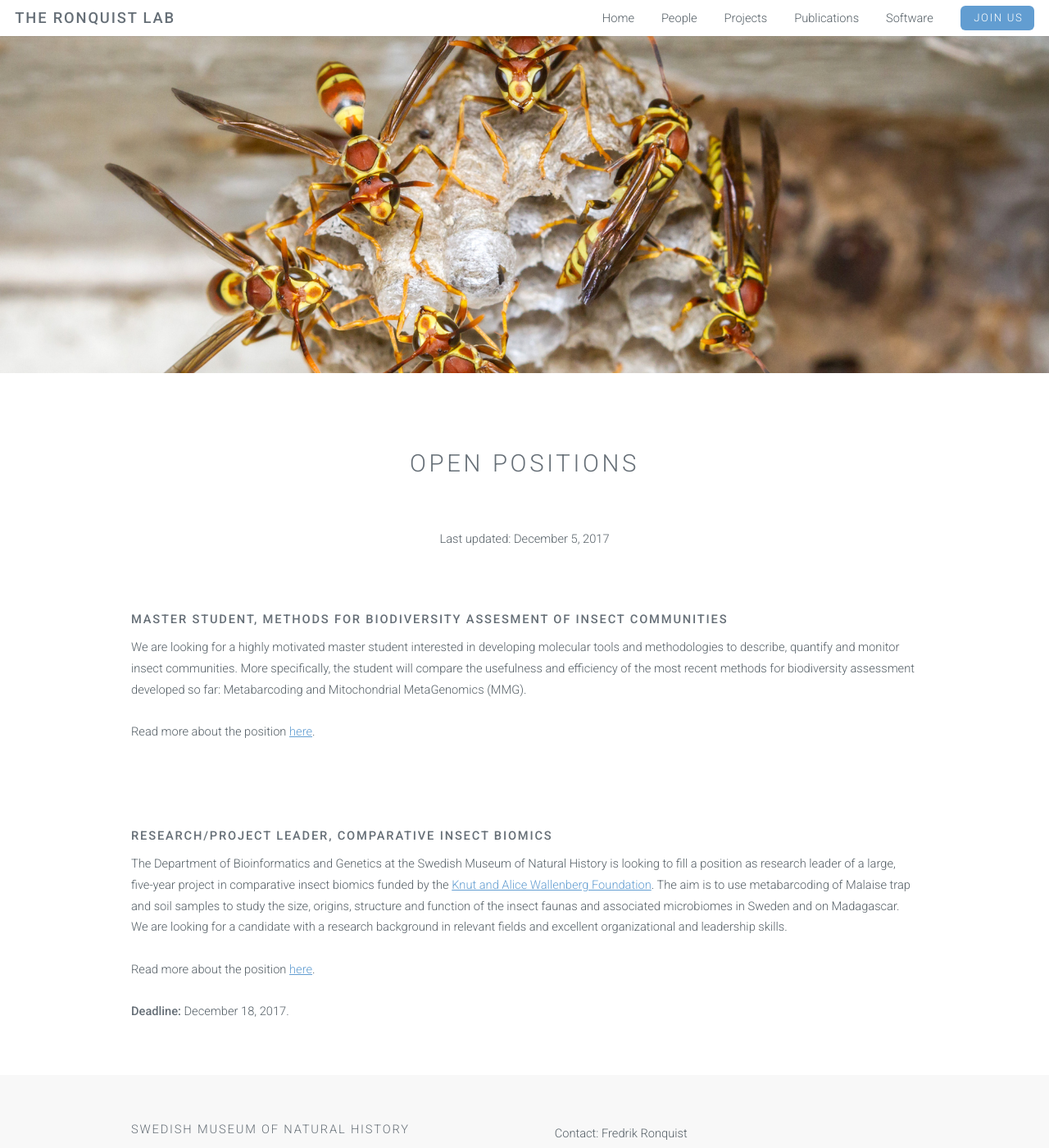
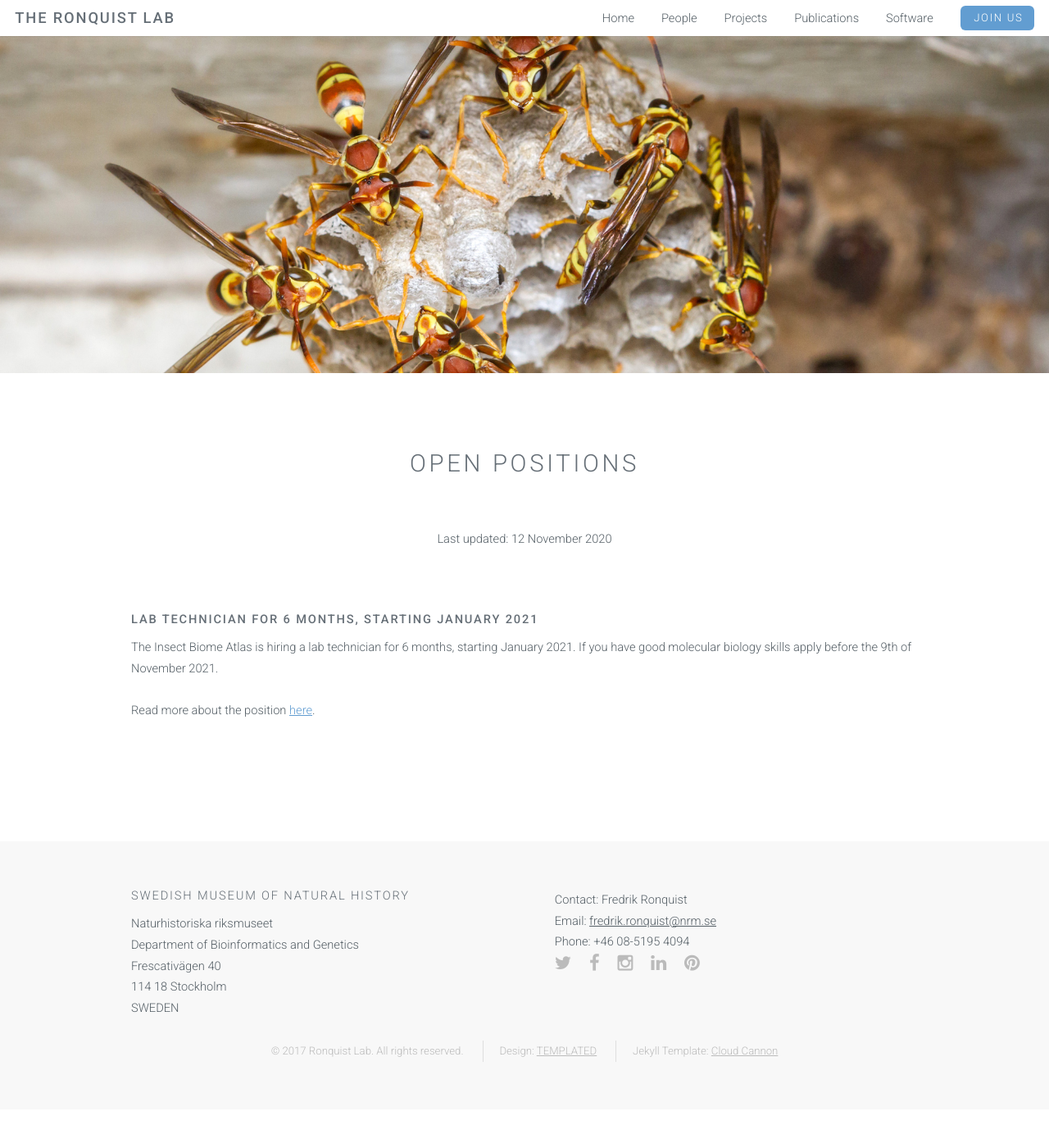
Before and after one commit to ronquistlab/ronquistlab.github.io, a Jekyll site: the page built from positions.html, in a window 1280 px wide and 1400 px high. Shown: the whole window at 82% size. Built offline with Jekyll 4.4.1, drawn with Linux system fonts in a browser that asks for light colours.

Commit message:
Updates.

```diff
--- a/positions.html
+++ b/positions.html
@@ -10,30 +10,23 @@ layout: default
       </header>
       <div class="container">
         <div class="align-center">
-          Last updated: December 5, 2017
+          Last updated: 12 November 2020
         </div>
 
         <br/><br/><br/>
-        <h1><strong>Master Student, Methods for biodiversity assesment of insect communities</strong></h1>
+
+        <h1><strong>Lab technician for 6 months, starting January 2021</strong></h1>
         <p>
-        We are looking for a highly motivated master student interested in developing molecular tools and methodologies to describe, quantify and monitor insect communities. More specifically, the student will compare the usefulness and efficiency of the most recent methods for biodiversity assessment developed so far: Metabarcoding and Mitochondrial MetaGenomics (MMG).
-        <br /><br />
-        Read more about the position <a href="{{ site.baseurl }}/docs/Msc_Ad.pdf" target="_blank">here</a>.
+
+	  The Insect Biome Atlas is hiring a lab technician for 6 months, starting January 2021. If you have good molecular biology skills apply before the 9th of November 2021.
+
+	  <br /><br />
+        Read more about the position <a href="{{ site.baseurl }}/docs/Lab_technician_InscetBiomeAtlas.pdf" target="_blank">here</a>.
       </p>
 
         <br/><br/><br/>
-        <h1><strong>Research/Project Leader, Comparative Insect Biomics</strong></h1>
-        <p>
-        The Department of Bioinformatics and Genetics at the Swedish Museum of Natural History is looking to fill a position as research leader of a large,
-        five-year project in comparative insect biomics funded by the <a href="http://www.wallenberg.org/en" target="_blank">Knut and Alice Wallenberg Foundation</a>.
-        The aim is to use metabarcoding of Malaise trap and soil samples to study the size, origins, structure and
-        function of the insect faunas and associated microbiomes in Sweden and on Madagascar. We are looking for a
-        candidate with a research background in relevant fields and excellent organizational and leadership skills.
-        <br /><br />
-        Read more about the position <a href="http://www.nrm.se/download/18.2a85cf3215e50a71056bfa36/1510130649238/ResearchLeader+BIO.pdf" target="_blank">here</a>.
-        <br /><br />
-        <strong>Deadline:</strong> December 18, 2017.
-      </p>
+
+
       </div>
 
       <div class="hr-section"></div>
```
